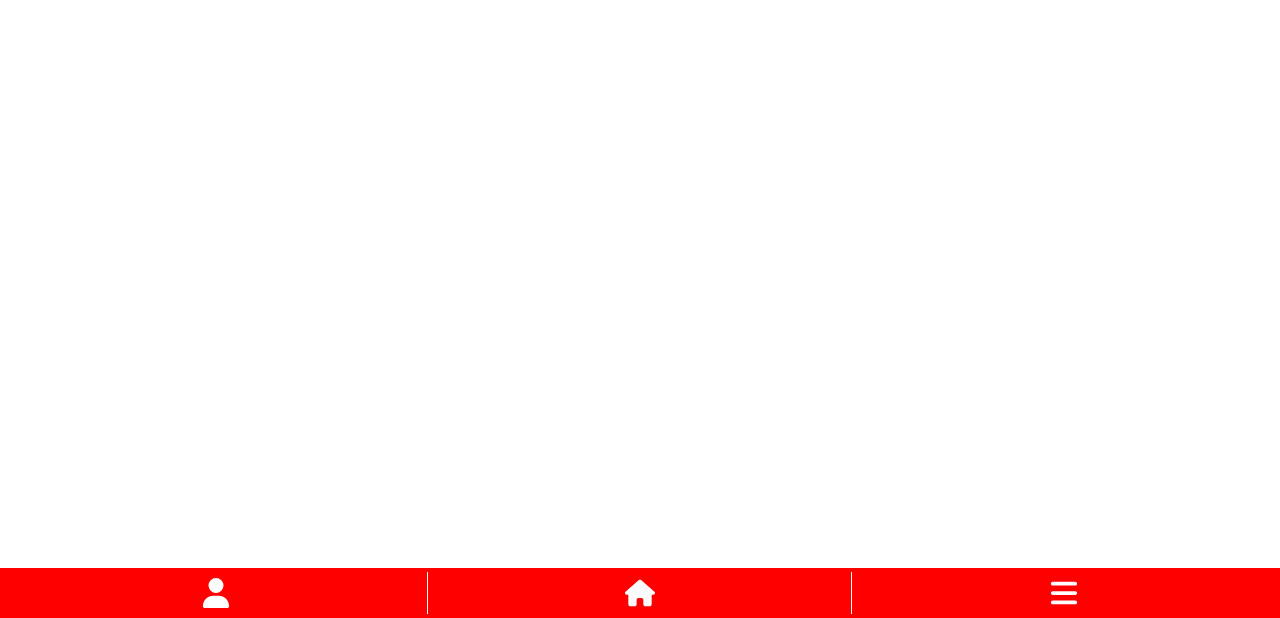
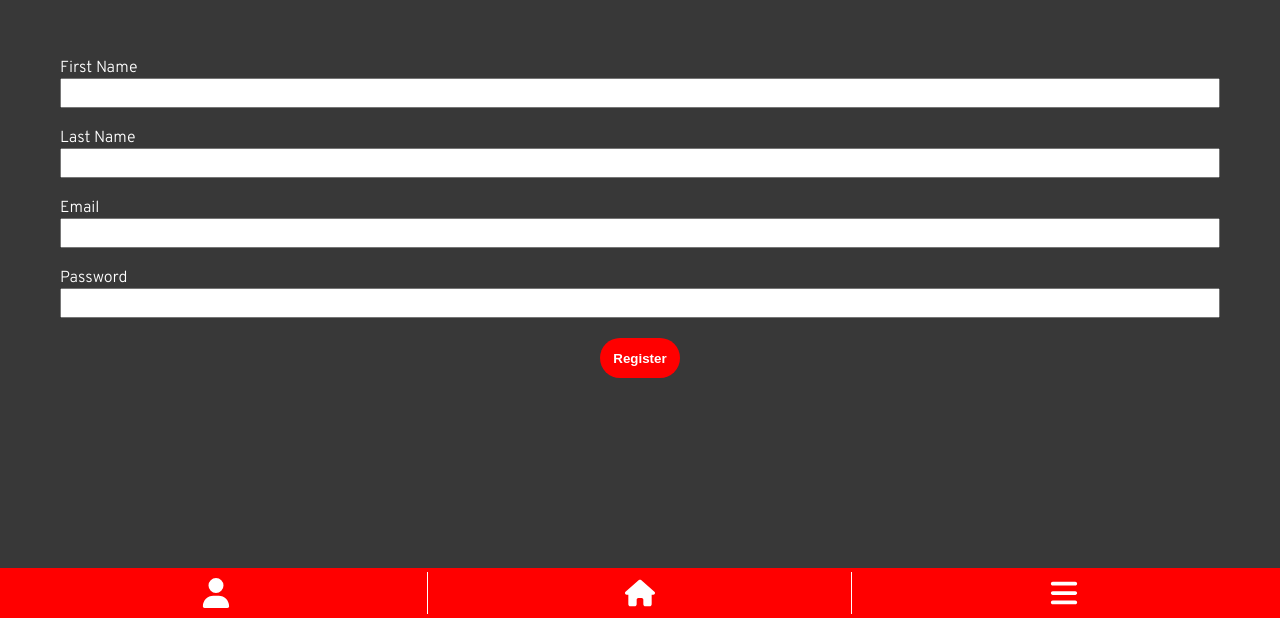
Before and after one commit to tugcanozaktas/my-helper-app, a React app: page /register in a window 1280 px wide. Before the commit this address had no page. Shown: the part 182-800 px from the top of the page. Built offline with nearby package versions, Linux system fonts and the light colour scheme.

Commit message:
created a user registration page and styled

```diff
--- a/src/components/Account.js
+++ b/src/components/Account.js
@@ -1,60 +1,12 @@
-import React, { useState } from "react";
-import "../styles/Account.css";
-import { FontAwesomeIcon } from "@fortawesome/react-fontawesome";
-import { faUser, faLock } from "@fortawesome/free-solid-svg-icons";
-import Login  from "../requests/login"
-const Account = () => {
-  const [userName, setUserName] = useState("");
-  const [password, setPassword] = useState("")
-  const [accessToken, setAccessToken] = useState("");
-  const [userInfo, setUserInfo] = useState({});
+import React from "react";
+import { Navigate } from "react-router";
 
-  const handleLogin = (event) => {
-    event.preventDefault();
-    Login(userName, password,setAccessToken, setUserInfo)
-  };
+const Account = ({ userInfo }) => {
   return (
-    <div className="account-page">
-      {!accessToken ? <div className="login-wrapper">
-        <h2>Login</h2>
-        <div className="login-box">
-          <form onSubmit={handleLogin}>
-            <label htmlFor="username">
-              Username
-              <div className="username-wrapper">
-                <FontAwesomeIcon className="account-icon" icon={faUser} />
-                <input
-                  value={userName}
-                  onChange={(event) => {setUserName(event.target.value)}}
-                  placeholder="Pick a username"
-                  name="username"
-                  id="username"
-                  type="text"
-                />
-              </div>
-            </label>
-            <label htmlFor="password">
-              Password
-              <div className="username-wrapper">
-                <FontAwesomeIcon className="account-icon" icon={faLock} />
-                <input
-                  value={password}
-                  onChange={(event) => {setPassword(event.target.value)}}
-                  placeholder="Pick a password"
-                  name="password"
-                  id="password"
-                  type="password"
-                />
-              </div>
-            </label>
-            <button className="login-button" type="submit">
-              Login
-            </button>
-          </form>
-        </div>
-      </div>: <h2>{userInfo.firstName}</h2>}
+    <div className="account-info">
+      {userInfo ? <h2>{userInfo.firstName}</h2> : <Navigate to="/" />}
     </div>
-  );
+    );
 };
 
 export default Account;
--- a/src/components/App.js
+++ b/src/components/App.js
@@ -1,16 +1,21 @@
-import React from "react";
+import React, { useState } from "react";
 import { Routes, Route } from "react-router";
 import "../styles/App.css";
 import NavBar from "./NavBar";
-import Account from "./Account";
+import LoginPage from "./LoginPage";
 import Home from "./Home";
 import Settings from "./Settings";
+import Account from "./Account";
+import Register from "./Register";
 
 function App() {
+  const [userInfo, setUserInfo] = useState();
   return (
     <div className="App">
       <Routes>
-        <Route path="/account" element={<Account />} />
+        <Route path="/" element={<LoginPage setUserInfo={setUserInfo} />} />
+        <Route path="/account" element={<Account userInfo={userInfo} />} />
+        <Route path="/register" element={<Register />} />
         <Route path="/home" element={<Home />} />
         <Route path="/settings" element={<Settings />} />
       </Routes>
--- /dev/null
+++ b/src/components/LoginPage.js
@@ -0,0 +1,75 @@
+import React, { useState } from "react";
+import "../styles/LoginPage.css";
+import { FontAwesomeIcon } from "@fortawesome/react-fontawesome";
+import { faUser, faLock } from "@fortawesome/free-solid-svg-icons";
+import Login from "../requests/login";
+import { Navigate } from "react-router";
+import { Link } from "react-router-dom";
+
+const LoginPage = ({ setUserInfo }) => {
+  const [userName, setUserName] = useState("");
+  const [password, setPassword] = useState("");
+  const [accessToken, setAccessToken] = useState("");
+
+  const handleLogin = (event) => {
+    event.preventDefault();
+    Login(userName, password, setAccessToken, setUserInfo);
+  };
+  return (
+    <div className="account-page">
+      {!accessToken ? (
+        <div className="login-wrapper">
+          <h2>Login</h2>
+          <div className="login-box">
+            <form onSubmit={handleLogin}>
+              <label htmlFor="username">
+                Username
+                <div className="username-wrapper">
+                  <FontAwesomeIcon className="account-icon" icon={faUser} />
+                  <input
+                    value={userName}
+                    onChange={(event) => {
+                      setUserName(event.target.value);
+                    }}
+                    placeholder="Pick a username"
+                    name="username"
+                    id="username"
+                    type="text"
+                  />
+                </div>
+              </label>
+              <label htmlFor="password">
+                Password
+                <div className="username-wrapper">
+                  <FontAwesomeIcon className="account-icon" icon={faLock} />
+                  <input
+                    value={password}
+                    onChange={(event) => {
+                      setPassword(event.target.value);
+                    }}
+                    placeholder="Pick a password"
+                    name="password"
+                    id="password"
+                    type="password"
+                  />
+                </div>
+              </label>
+              <button className="login-button" type="submit">
+                Login
+              </button>
+              <Link to="/register">
+                <button className="register-button">
+                  Register
+                </button>
+              </Link>
+            </form>
+          </div>
+        </div>
+      ) : (
+        <Navigate to="/account" />
+      )}
+    </div>
+  );
+};
+
+export default LoginPage;
--- /dev/null
+++ b/src/components/Register.js
@@ -0,0 +1,77 @@
+import React, { useState } from "react";
+import RegisterUser from "../requests/register";
+import "../styles/Register.css";
+
+const Register = () => {
+  const [firstName, setFirstName] = useState("");
+  const [lastName, setLastName] = useState("");
+  const [email, setEmail] = useState("");
+  const [password, setPassword] = useState("");
+
+  const handleRegister = (event) => {
+    event.preventDefault();
+    RegisterUser(firstName, lastName, email, password);
+  };
+  return (
+    <div className="registration-page">
+      <form onSubmit={handleRegister}>
+        <label className="label-name" htmlFor="firstName">
+          First Name
+          <input
+            required
+            value={firstName}
+            onChange={(event) => {
+              setFirstName(event.target.value)
+            }}
+            id="firstName"
+            name="firstName"
+            type="text"
+          />
+        </label>
+        <label className="label-name" htmlFor="lastName">
+          Last Name
+          <input
+            required
+            value={lastName}
+            onChange={(event) => {
+                event.preventDefault()
+                setLastName(event.target.value)
+            }}
+            id="lastName"
+            name="lastName"
+            type="text"
+          />
+        </label>
+        <label className="label-email" htmlFor="email">
+          Email
+          <input
+            required
+            value={email}
+            onChange={(event) => {
+                setEmail(event.target.value)
+            }}
+            id="email"
+            name="email"
+            type="email"
+          />
+        </label>
+        <label className="label-password" htmlFor="password">
+          Password
+          <input
+            required
+            value={password}
+            onChange={(event) => {
+              setPassword(event.target.value)
+            }}
+            id="password"
+            name="password"
+            type="password"
+          />
+        </label>
+        <button type="submit">Register</button>
+      </form>
+    </div>
+  );
+};
+
+export default Register;
--- a/src/requests/login.js
+++ b/src/requests/login.js
@@ -5,10 +5,11 @@ function Login(userName, password, setAccessToken, setUserInfo){
   const body = {
     email: userName,
     password: password
-  }
+  };
   axios
   .post(url, body)
   .then((response) => {
+    console.log(response)
     setAccessToken(response.data.accessToken);
     setUserInfo(response.data.user);
   })
--- /dev/null
+++ b/src/requests/register.js
@@ -0,0 +1,22 @@
+import axios from "axios";
+
+function RegisterUser(firstName, lastName, email, password) {
+  const url = "http://localhost:3001/register";
+  const body = {
+    firstName: firstName,
+    lastName: lastName,
+    email: email,
+    password: password,
+    userTypeId: 2,
+  };
+  axios
+    .post(url, body)
+    .then((response) => {
+      console.log(response);
+    })
+    .catch((error) => {
+      console.error(error.response.data[0].message);
+    });
+}
+
+export default RegisterUser;
--- a/src/styles/Account.css
+++ b/src/styles/LoginPage.css
@@ -1,4 +1,18 @@
 @import url('https://fonts.googleapis.com/css2?family=Overpass:wght@300&display=swap');
+input:-webkit-autofill,
+input:-webkit-autofill:hover,
+input:-webkit-autofill:focus,
+textarea:-webkit-autofill,
+textarea:-webkit-autofill:hover,
+textarea:-webkit-autofill:focus,
+select:-webkit-autofill,
+select:-webkit-autofill:hover,
+select:-webkit-autofill:focus {
+  -webkit-text-fill-color: white;
+  transition: background-color 5000s ease-in-out 0s;
+}
+
+
 .account-page{
     font-family: 'Overpass', sans-serif;
     margin: -20px 0 0 0;
@@ -11,11 +25,11 @@
     margin-top: 20px;
     height: 100vh;
     width: 100vw;
-    background-color: rgb(247, 247, 247)
+    background-color: rgba(56, 56, 56, 0.999)
 }
 .login-wrapper h2{
     padding-top: 20px;
-    color: black;
+    color: white;
     text-align: center;
     font-size: 20px;
 }
@@ -35,7 +49,7 @@
     display: flex;
     flex-direction: column;
     align-items: flex-start;
-    color: black;
+    color: white;
     gap: 5px;
 }
 .login-box label input{
@@ -43,13 +57,14 @@
     height: 35px;
     width: 250px;
     border: 0;
-    color: rgb(51, 51, 51);
-    background-color: rgb(247, 247, 247);
+    color: white;
+    background-color: transparent;
 }
 
 .login-box label input:focus{
     outline: none;
 }
+
 .username-wrapper{
     border-bottom: 2px solid lightgray;
 }
@@ -58,7 +73,7 @@
     top: 1px;
     width: 15px;
     height: 15px;
-    color: rgb(177, 177, 177);
+    color: white;
 }
 .login-button{
     font-family: 'Overpass', sans-serif;
@@ -70,3 +85,13 @@
     background-color: red;
     color: white;
 }
+.register-button{
+    font-family: 'Overpass', sans-serif;
+    font-weight: bold;
+    width: 200px;
+    height: 30px;
+    border-radius: 50px;
+    border: 0;
+    background-color: rgb(255, 255, 255);
+    color: red;
+}
--- /dev/null
+++ b/src/styles/Register.css
@@ -0,0 +1,33 @@
+.registration-page{
+    padding: 10px;
+    height: 100%;
+    background-color: rgba(56, 56, 56, 0.999)
+}
+
+.registration-page form{
+    height: 100%;
+    padding: 50px;
+    display: flex;
+    flex-direction: column;
+    justify-content: center;
+    gap: 20px;
+}
+
+.registration-page form label{
+    display: flex;
+    flex-direction: column;
+    color: white;
+}
+.registration-page form label input{
+    height: 30px;
+}
+.registration-page form button{
+    align-self: center;
+    height: 40px;
+    width: 80px;
+    font-weight: bold;
+    background-color: red;
+    color: white;
+    border: 0;
+    border-radius: 50px;
+}
```
